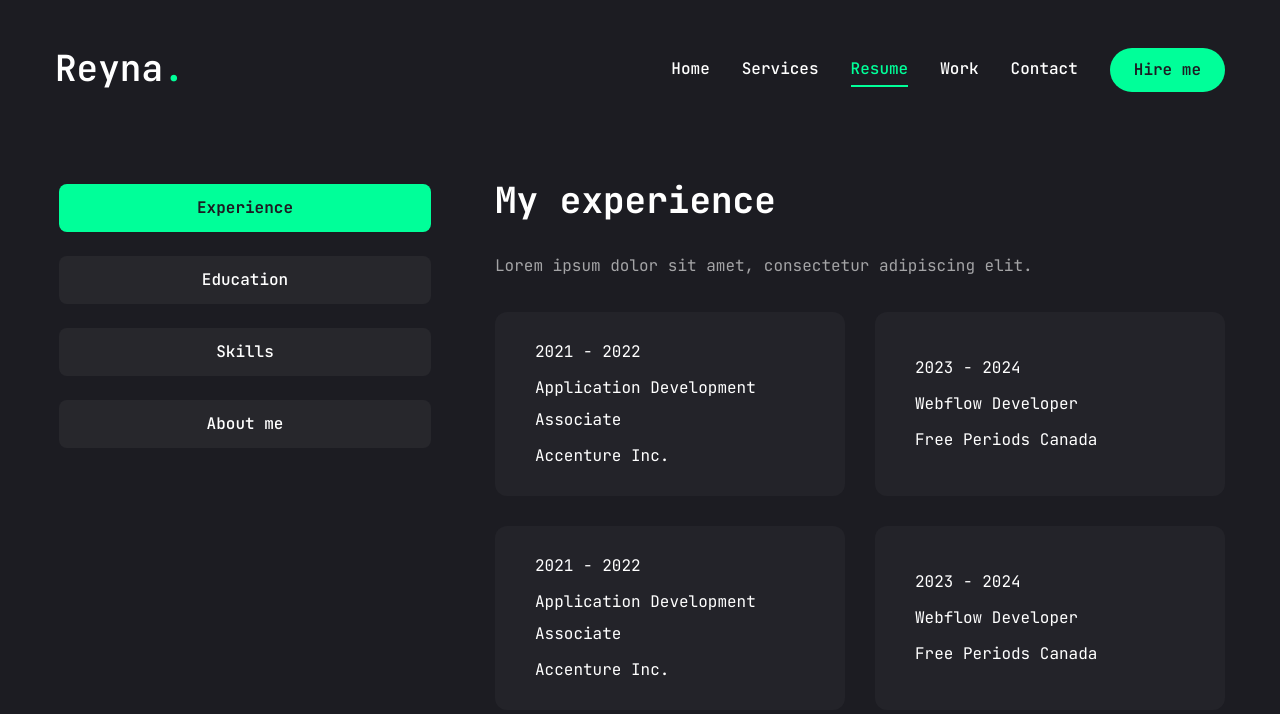
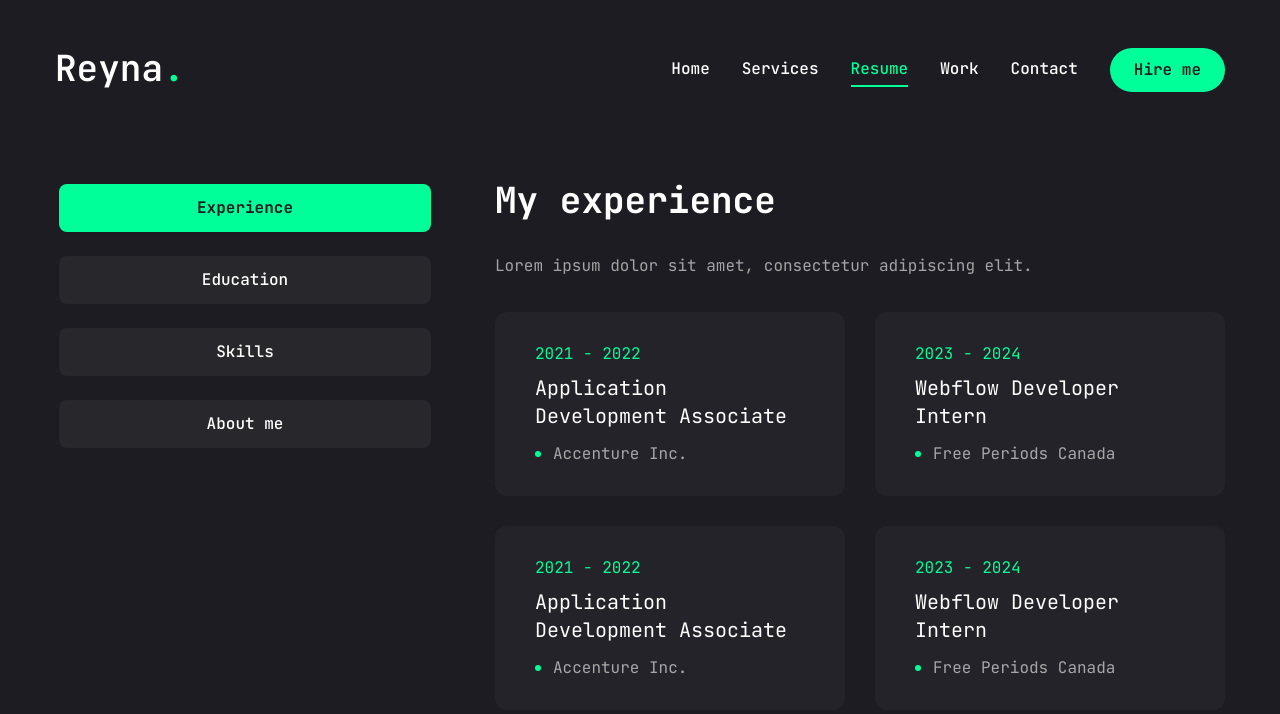
Before and after one commit to reynaroma/reyna-portfolio, a Next.js app: page /resume in a window 1280 px wide. Shown: the top 714 px of the page. Built offline with nearby package versions, Linux system fonts and the light colour scheme.

Commit message:
Add style on the dot and company element

```diff
--- a/app/resume/page.jsx
+++ b/app/resume/page.jsx
@@ -57,7 +57,7 @@ const experience = {
     },
     {
       company: "Free Periods Canada",
-      position: "Webflow Developer",
+      position: "Webflow Developer Intern",
       duration: "2023 - 2024",
     },
     {
@@ -67,7 +67,7 @@ const experience = {
     },
     {
       company: "Free Periods Canada",
-      position: "Webflow Developer",
+      position: "Webflow Developer Intern",
       duration: "2023 - 2024",
     },
     {
@@ -77,7 +77,7 @@ const experience = {
     },
     {
       company: "Free Periods Canada",
-      position: "Webflow Developer",
+      position: "Webflow Developer Intern",
       duration: "2023 - 2024",
     },
   ]
@@ -185,13 +185,12 @@ const Resume = () => {
                       <li
                         className='bg-[#232329] h-[184px] py-6 px-10 rounded-xl flex flex-col justify-center items-center lg:items-start gap-1'
                         key={index}>
-                        <span>{item.duration}</span>
-                        <h3>{item.position}</h3>
-                        <div>
+                        <span className='text-accent'>{item.duration}</span>
+                        <h3 className='text-xl max-w-[260px] min-h-[60px] text-center lg:text-left'>{item.position}</h3>
+                        <div className='flex items-center gap-3'>
                           {/* dot */}
-                          <span>
-                            <p>{item.company}</p>
-                          </span>
+                          <span className='w-[6px] h-[6px] rounded-full bg-accent'></span>
+                          <p className='text-white/60'>{item.company}</p>
                         </div>
                       </li>
                     ))}
```
